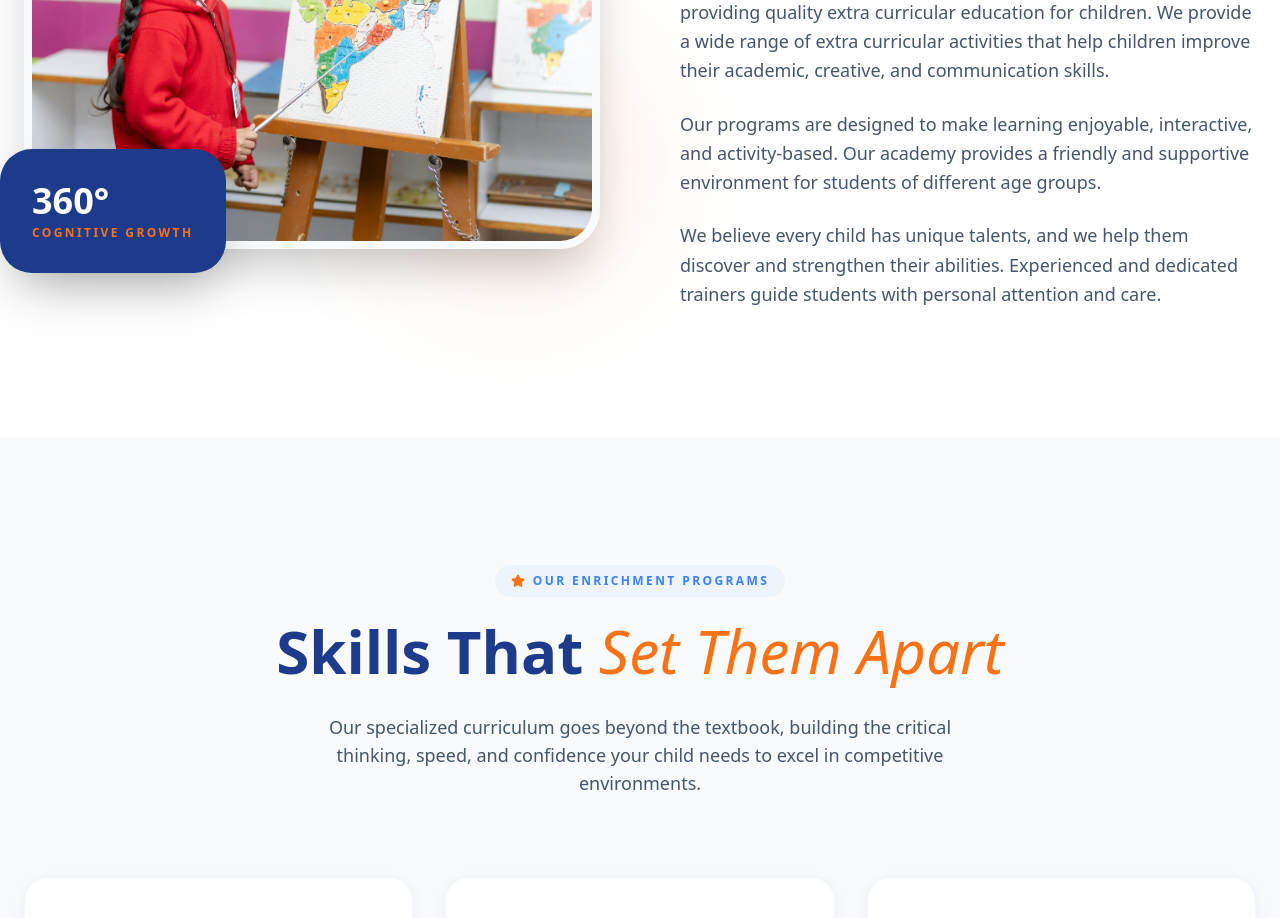
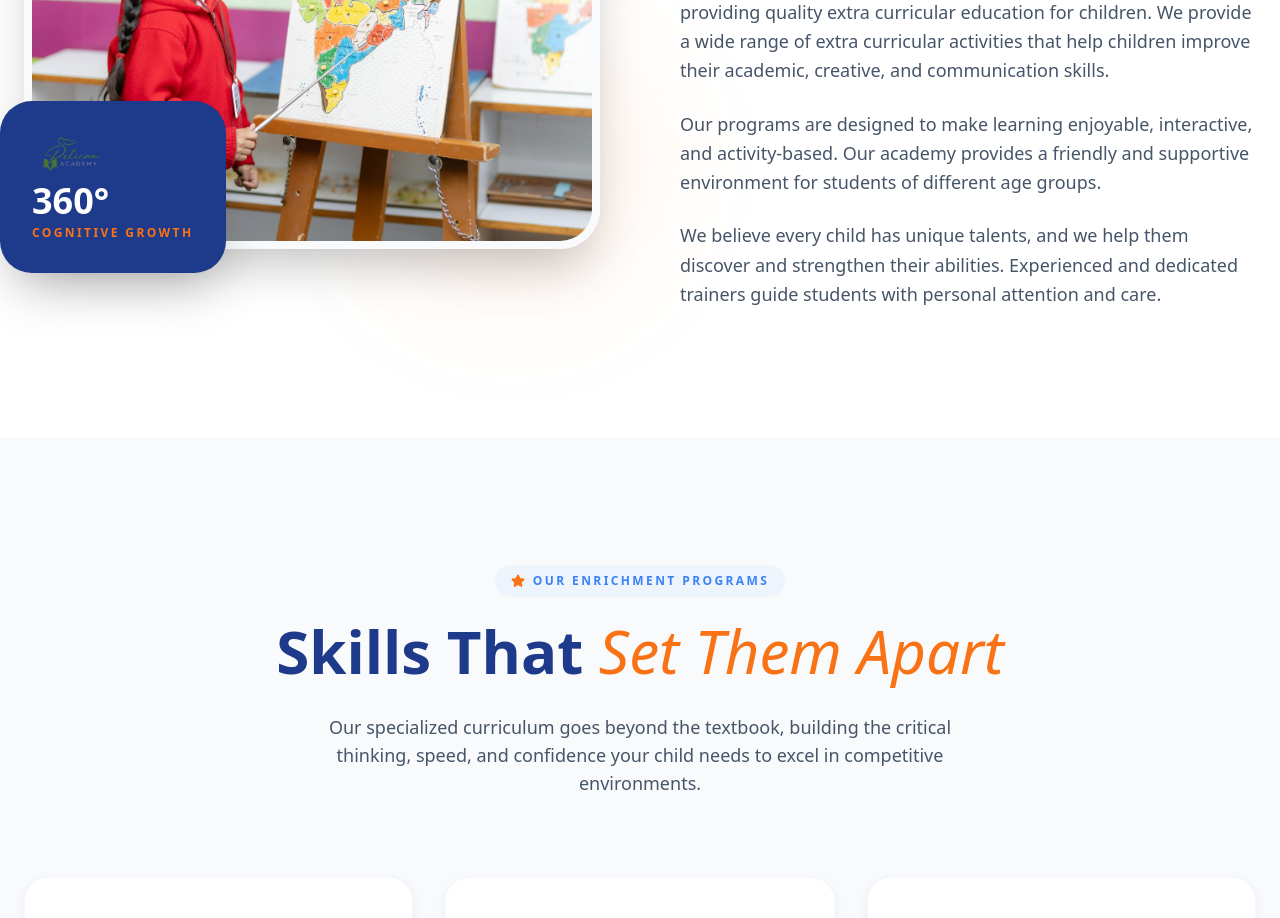
Before and after one commit to khmeeran/pelican_academy, a Next.js app: page / in a window 1280 px wide. Shown: the part 2000-2918 px from the top of the page. Built offline with nearby package versions, Linux system fonts and the light colour scheme.

Commit message:
style: complete light logo integration across all blue background elements

```diff
--- a/src/app/layout.tsx
+++ b/src/app/layout.tsx
@@ -64,7 +64,7 @@ export default function RootLayout({
     "@type": "EducationalOrganization",
     "name": "Pelican Academy",
     "url": "https://pelicanacademy.in",
-    "logo": "https://pelicanacademy.in/logo.jpeg",
+    "logo": "https://pelicanacademy.in/logo-transparent.png",
     "description": "ISO 9001:2015 Certified Institution specializing in Abacus, Vedic Math, and Phonics.",
     "address": {
       "@type": "PostalAddress",
--- a/src/components/sections/About.tsx
+++ b/src/components/sections/About.tsx
@@ -53,6 +53,14 @@ export default function About() {
               viewport={{ once: true }}
               className="absolute -bottom-6 -left-6 bg-primary-deep p-8 rounded-[2rem] shadow-2xl z-20 hidden md:block"
             >
+              <div className="relative w-20 h-10 mb-2">
+                <Image
+                  src="/logo-transparent.png"
+                  alt="Logo"
+                  fill
+                  className="object-contain"
+                />
+              </div>
               <p className="text-4xl font-poppins font-bold text-white mb-1">360°</p>
               <p className="text-xs font-bold text-accent tracking-[0.2em] uppercase">Cognitive Growth</p>
             </motion.div>
```
